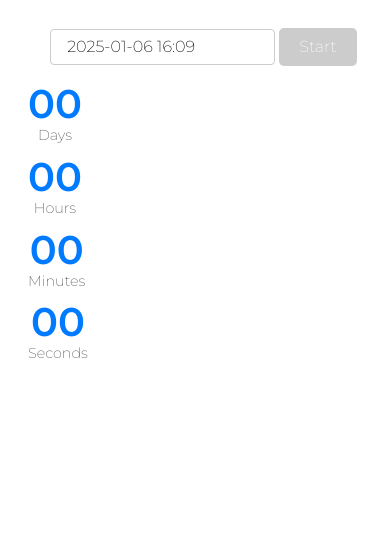
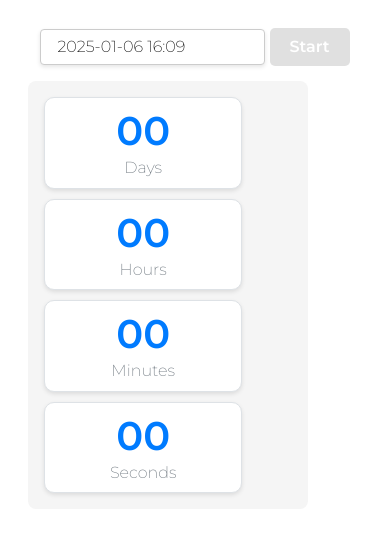
Before and after one commit to Tatyana25081974/goit-js-hw-10, a website built with Vite: page src/1-timer.html in a window 390 px wide. Shown: the top 536 px of the page. Built offline with nearby package versions, Linux system fonts and the light colour scheme; a script that the page names is missing.

Commit message:
add initial files

```diff
--- a/src/css/styles1.css
+++ b/src/css/styles1.css
@@ -4,8 +4,8 @@ body {
     color: #333;
     text-align: center;
     padding: 28px;
-    width: 407px;
-    height: 1820px;
+    max-width: 100%;
+    height: auto;
 }
 
 input#datetime-picker {
@@ -13,14 +13,22 @@ input#datetime-picker {
     font-size: 16px;
     border: 1px solid #ccc;
     border-radius: 4px;
+    box-shadow: 0 2px 4px rgba(0, 0, 0, 0.1);
     margin-bottom: 16px;
+    outline: none;
+    transition: border-color 0.3s ease, box-shadow 0.3s ease;
+}
+input#datetime-picker:focus {
+    border-color: #007bff;
+    box-shadow: 0 4px 8px rgba(0, 123, 255, 0.2);
 }
 
 button[data-start] {
     padding: 10px 20px;
-    font-size: 1rem;
+    font-size: 16px;
     color: white;
     background-color: #007bff;
+    font-weight: bold;
     border: none;
     border-radius: 5px;
     cursor: pointer;
@@ -29,39 +37,80 @@ button[data-start] {
 
 button[data-start]:hover {
     background-color: #0056b3;
+    transform: scale(1.05);
 }
 
 button[data-start]:disabled {
     background-color: #ccc;
     cursor: not-allowed;
+    opacity: 0.6;
 }
 
 .timer {
     display: flex;
-        align-items: flex-start;
-        justify-content: flex-start;
-        flex-direction: column;
-        gap: 16px;
-        width: 272px;
-            height: 208px;
+    align-items: flex-start;
+    justify-content: flex-start;
+    flex-direction: column;
+    gap: 24px;
+    border-radius: 8px;
+    padding: 16px;
+    max-width: 280px;
+    height: auto;
+    background: #f5f5f5;
+    transition: background-color 0.3s ease, border 0.3s ease, box-shadow 0.3s ease;
+}
+/* Стан "hover" */
+.timer:hover {
+    background-color: #e9ecef;
+    border: 2px solid #333;
+   box-shadow: 0 4px 6px rgba(0, 0, 0, 0.15);
+}
+
+/* Стан "active" */
+.timer.active {
+    background-color: #d4edda;
+    color: #FFF;
+   border: 2px solid #6c8cff;
+   box-shadow: 0 4px 8px rgba(0, 123, 255, 0.3);
+}
+
+/* Стан "disable" */
+.timer.disable {
+    background-color: #cce5ff;
+    border: 2px solid #fafafa;
+
 }
 
 .field {
     display: flex;
     flex-direction: column;
     align-items: center;
-    font-size: 1.2rem;
+    font-size: 16px;
+    background-color: #fff;
+    border: 1px solid #dee2e6;
+    border-radius: 10px;
+    padding: 10px 15px;
+    width: 100px;
+    box-shadow: 0 2px 4px rgba(0, 0, 0, 0.1);
 }
 
-.value {
-    font-size: 2.5rem;
+.field .value {
+    font-size: 40px;
     font-weight: bold;
     color: #007bff;
+
 }
 
-.label {
-    font-size: 0.9rem;
-    color: #555;
+.field .label {
+    margin-top: 5px;
+    font-size: 16px;
+    color: #6c757d;
+}
+/* Стан з помилкою (приклад для повідомлення про помилку) */
+.error-message {
+    color: #dc3545;
+    font-size: 16px;
+    margin-top: 10px;
 }
 
 /* Для адаптивності */
@@ -70,4 +119,8 @@ button[data-start]:disabled {
         flex-direction: column;
         gap: 10px;
     }
+    .field {
+    width: 80%;
+    max-width: 200px;
+        }
 }
```
